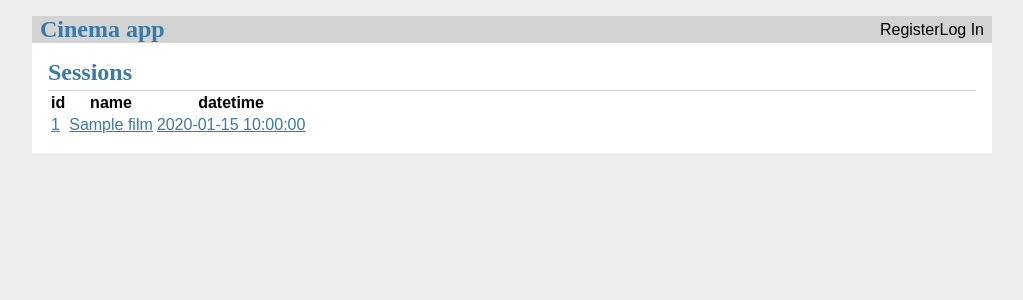
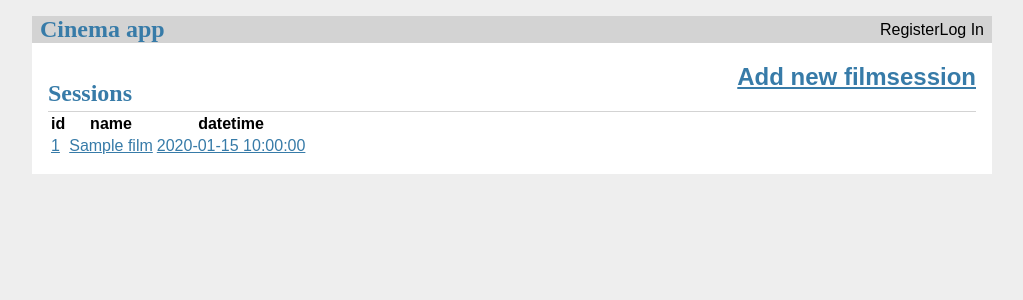
Before and after one commit to misoversitty/cinema, a Python web app: template src/core_views/templates/filmsessions.html in a window 1280 px wide. Shown: the top 300 px of the page, without its empty margins (128-1151 px from the left). Run offline with Jinja, Linux system fonts and the light colour scheme; the template is opened without the code that fills it: most values are stand-ins (such as "Sample title", 1, 10 or a date in 2020).

Commit message:
Add 'Add new' button

```diff
--- a/src/core_views/templates/filmsessions.html
+++ b/src/core_views/templates/filmsessions.html
@@ -6,6 +6,7 @@
 
 {% block header %}
 <h1>Sessions</h1>
+<h2><a href="{{ url_for('.add_filmsession') }}">Add new filmsession</a></h2>
 {% endblock %}
 
 {% block content %}
```
